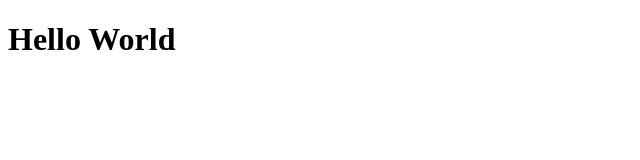
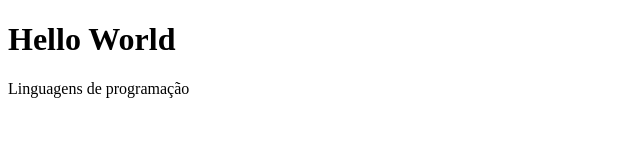
Before and after one commit to lucascostasantos/helloworld, a plain HTML site: page index.html in a window 1280 px wide. Shown: the whole page, without its empty margins (0-640 px from the left). Drawn offline with Linux system fonts and the light colour scheme.

Commit message:
Adicionado um novo parágrafo na linha 11 do código

```diff
--- a/index.html
+++ b/index.html
@@ -8,6 +8,7 @@
 <body>
 
     <h1>Hello World</h1>
+    <p>Linguagens de programação</p>
 
 </body>
 </html>
```
